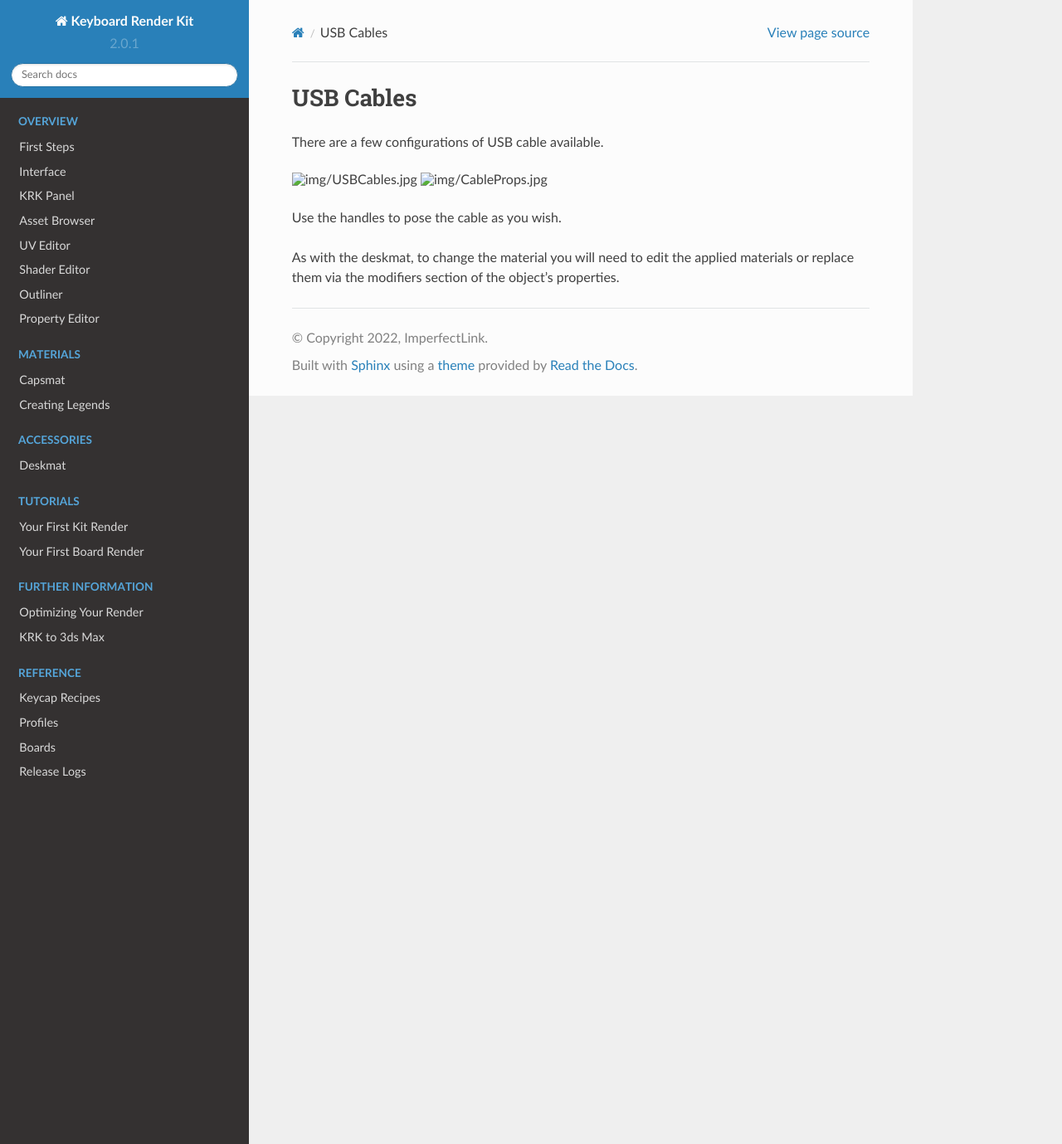
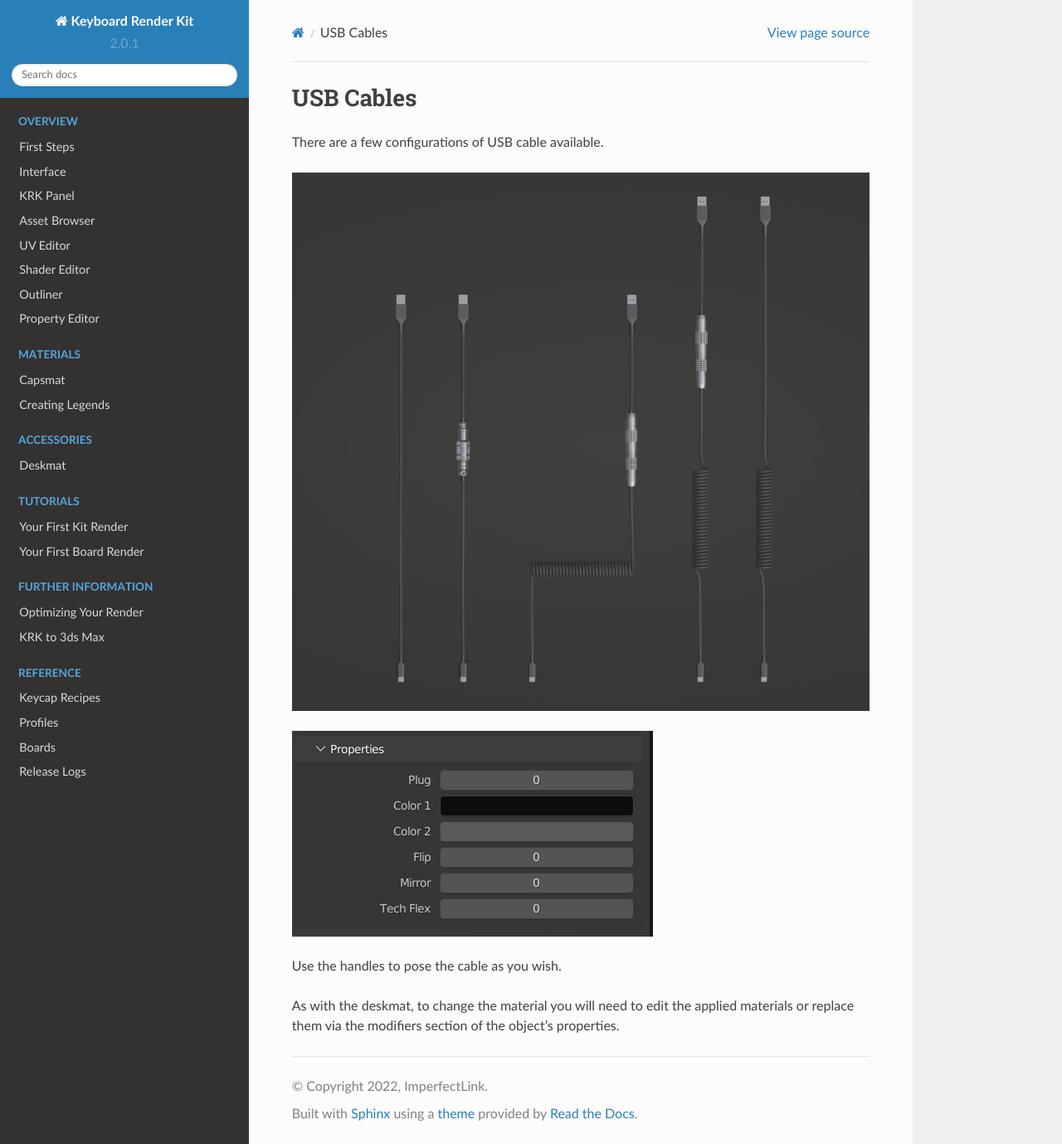
Before and after one commit to imperfectlink/KeyboardRenderKit, a Sphinx documentation site: the page built from docs/source/cables.rst, in a window 1280 px wide and 1379 px high. Shown: the whole window at 83% size. Built offline with Sphinx 7.4.7 and the Read the Docs theme 2.0.0, drawn with Linux system fonts in a browser that asks for light colours.

Commit message:
Update cables.rst

```diff
--- a/docs/source/cables.rst
+++ b/docs/source/cables.rst
@@ -2,9 +2,9 @@ USB Cables
 ====
 There are a few configurations of USB cable available.
 
-.. image:: img/USBCables.jpg
+.. image:: img/USBCables.JPG
 
-.. image:: img/CableProps.jpg
+.. image:: img/CableProps.JPG
 
 Use the handles to pose the cable as you wish.
 
```
